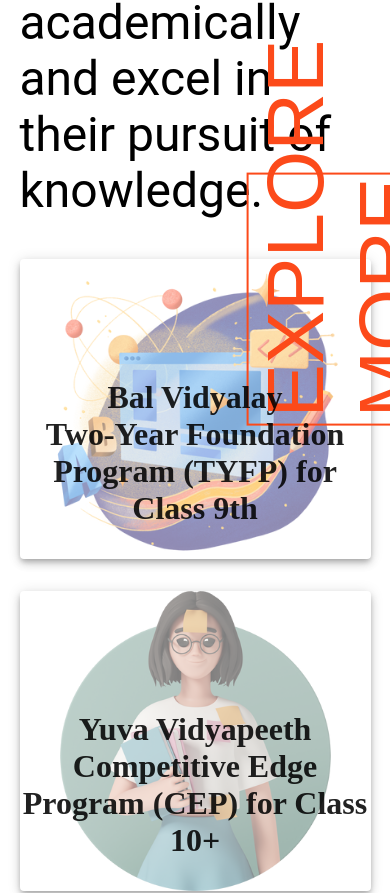
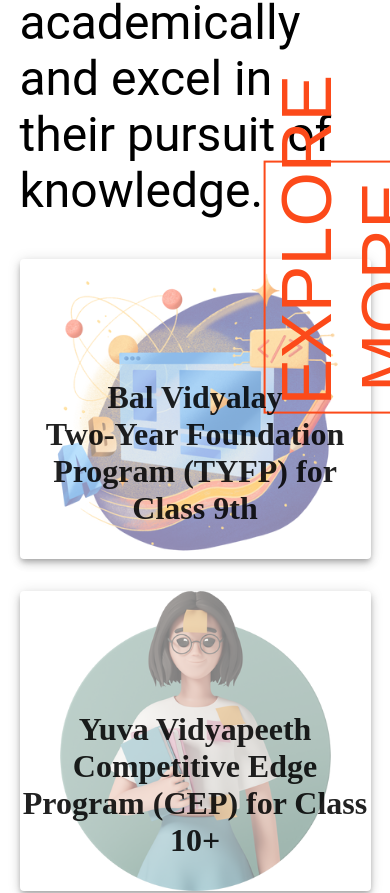
Before and after one commit to Sandeep-raj/takshilla, a React (Vite) app: page / in a window 390 px wide. Shown: the part 2312-3205 px from the top of the page. Built offline with nearby package versions, Linux system fonts and the light colour scheme.

Commit message:
carousel touch changes

```diff
--- a/src/component/Home/Home.css
+++ b/src/component/Home/Home.css
@@ -194,8 +194,8 @@
     .home_prog_btn {
         width: 30vh;
         height: fit-content;
-        font-size: 80px;
-        left: calc(50vw + 20px);
+        font-size: 70px;
+        left: calc(50vw + 25px);
     }
     .child-container {
         font-size: xx-large;
```
Also changed, not shown: 4 other files (tests, documents, lock files or other folders).
